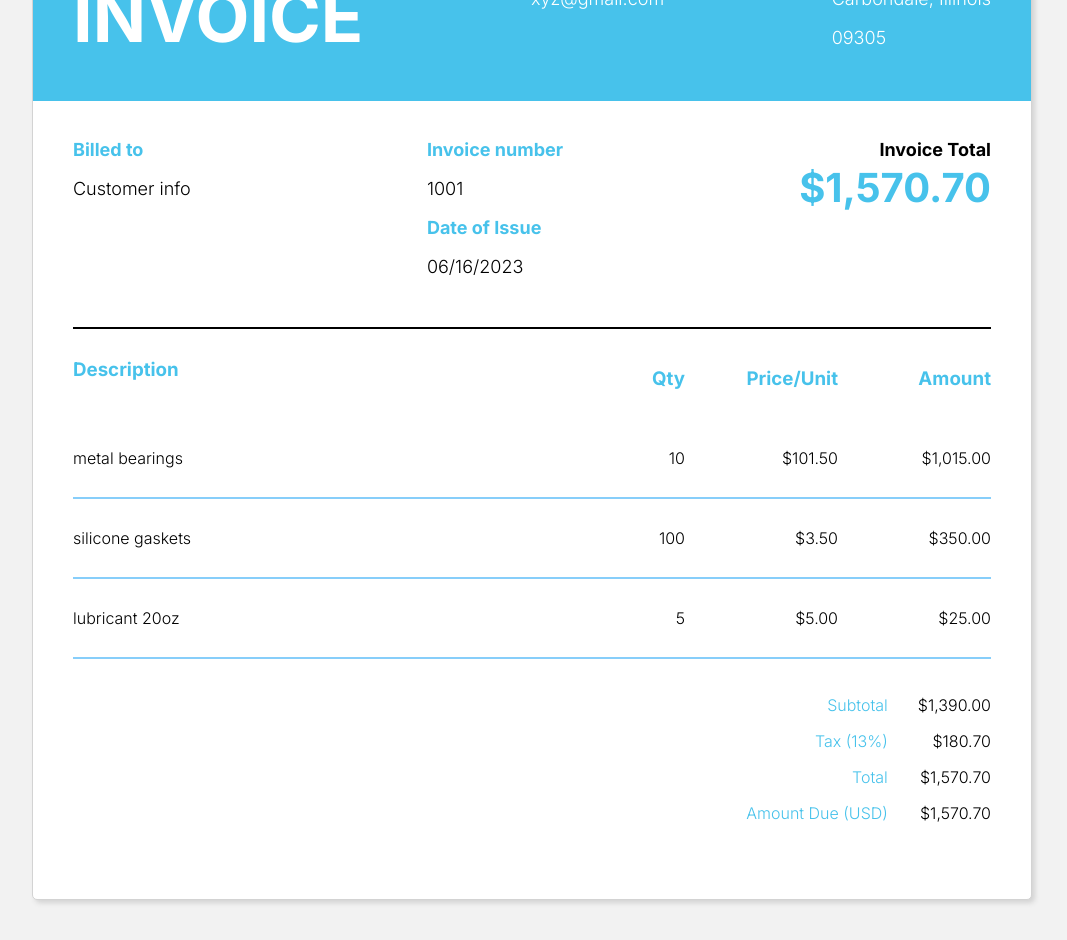
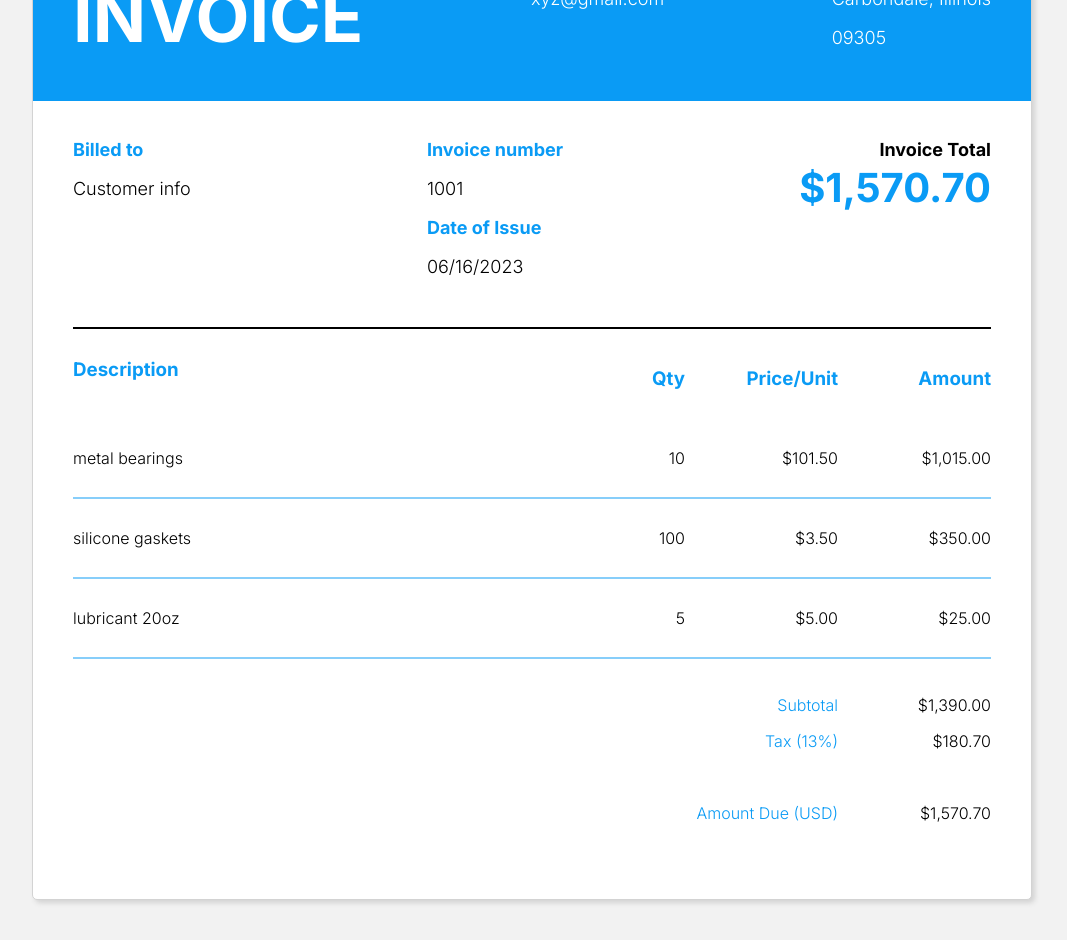
Before and after one commit to DarwinsCorn/InvoiceApp, a React (Vite) app: page /invoices/1001 in a window 1280 px wide. Shown: the part 200-1140 px from the top of the page, without its empty margins (108-1175 px from the left). Built offline with nearby package versions, Linux system fonts and the light colour scheme.

Commit message:
finished invoice and std color scheme

```diff
--- a/src/css/invdetail.module.css
+++ b/src/css/invdetail.module.css
@@ -21,7 +21,7 @@
     /* border-radius: 5px; */
     display: flex;
     justify-content: space-between;
-    background-color: hsl(195, 80%, 60%);
+    background-color: hsl(203, 92%, 50%);
     color: white;
     padding: 20px 40px;
 }
@@ -77,22 +77,21 @@
 }
 
 .lightHeaders {
-    color: hsl(195, 80%, 60%);
+    color: hsl(203, 92%, 50%);
 }
 
-.thinFont {
+.thinFont18 {
     font-size: 18px;
 }
 .boldFont {
     font-weight: bold;
 }
-.largeFont {
+.largeFont40 {
     font-size: 40px;
 }
 
-.xlargeFont {
+.xlargeFont70 {
     font-size: 70px;
-    /* border: 2px solid blue; */
 }
 
 .invWord {
@@ -101,29 +100,21 @@
 }
 
 .centerDiv {
-    /* border: 2px solid red; */
     height: 150px;
 }
 
 .invTotal {
-    /* border: 2px solid green; */
     display: flex;
     flex-direction: column;
     align-items: flex-end;
 }
 
-.invLabel {
-    /* border: 2px solid red; */
-}
-
 .invNum {
-    /* border: 2px solid blue; */
     position: relative;
     top: -55px;
 }
 
-.border {
-    /* border: 2px solid red; */
+.font22 {
     font-size: 22px;
 }
 
@@ -132,32 +123,19 @@
     margin-bottom: 0px;
 }
 
-.billedTo {
-    /* border: 2px solid red; */
-}
-
 .itemHeadings {
     border-bottom: none;
     margin-top: 10px;
 }
 
 .balances {
-    display: flex;
-    justify-content: flex-end;
+    display: grid;
+    grid-template-columns: 5fr 1fr;
     margin-bottom: 40px;
     margin-top: 20px;
-}
-
-.balHeaders {
-    /* border: 2px solid red; */
-    margin-right: 30px;
-
-}
-
-.balHeaders p {
     text-align: right;
 }
 
-.balAmts {
-    text-align: right;
+.hide {
+    opacity: 0;
 }
--- a/src/css/invoices.module.css
+++ b/src/css/invoices.module.css
@@ -10,6 +10,7 @@
     height: auto;
     width: 80vw;
     margin: 20px 20px;
+    gap: 5px;
 }
 
 .block {
--- a/src/css/vendors.module.css
+++ b/src/css/vendors.module.css
@@ -10,6 +10,7 @@
     height: auto;
     width: 80vw;
     margin: 20px 20px;
+    gap: 5px;
 }
 
 .strip {
--- a/src/pages/invoiceDetail.jsx
+++ b/src/pages/invoiceDetail.jsx
@@ -37,43 +37,43 @@ export default function InvoiceDetail() {
             <div className={classes.invoice}>
                 <section className={classes.banner}>
                     <div className={classes.centerDiv}>
-                        <p className={`${classes.border}`}>{vendDetails.name}</p>
-                        <p className={`${classes.xlargeFont} ${classes.boldFont} ${classes.invWord}`}>INVOICE</p>
+                        <p className={`${classes.font22}`}>{vendDetails.name}</p>
+                        <p className={`${classes.xlargeFont70} ${classes.boldFont} ${classes.invWord}`}>INVOICE</p>
 
                     </div>
                     <div>
-                        <p className={classes.thinFont}>{vendDetails.phone}</p>
-                        <p className={classes.thinFont}>{vendDetails.email}</p>
+                        <p className={classes.thinFont18}>{vendDetails.phone}</p>
+                        <p className={classes.thinFont18}>{vendDetails.email}</p>
                     </div>
                     <div>
-                        <p className={classes.thinFont}>{vendDetails.address.street}</p>
-                        <p className={classes.thinFont}>{vendDetails.address.city}, {vendDetails.address.state}</p>
-                        <p className={classes.thinFont}>{vendDetails.address.zip}</p>
+                        <p className={classes.thinFont18}>{vendDetails.address.street}</p>
+                        <p className={classes.thinFont18}>{vendDetails.address.city}, {vendDetails.address.state}</p>
+                        <p className={classes.thinFont18}>{vendDetails.address.zip}</p>
                     </div>
                 </section>
                 <section className={classes.bannerAndItems}>
                     <section className={classes.subBanner}>
-                        <div className={classes.billedTo}>
+                        <div >
                             <div>
-                                <p className={`${classes.lightHeaders} ${classes.thinFont} ${classes.boldFont}`}>Billed to</p>
+                                <p className={`${classes.lightHeaders} ${classes.thinFont18} ${classes.boldFont}`}>Billed to</p>
                             </div>
                             <div>
-                                <p className={classes.thinFont}>Customer info</p>
+                                <p className={classes.thinFont18}>Customer info</p>
                             </div>
                         </div>
                         <div>
                             <div>
-                                <h1 className={`${classes.lightHeaders} ${classes.thinFont} ${classes.boldFont}`}>Invoice number</h1>
-                                <p className={`${classes.thinFont}`}>{invDetails.id}</p>
+                                <h1 className={`${classes.lightHeaders} ${classes.thinFont18} ${classes.boldFont}`}>Invoice number</h1>
+                                <p className={`${classes.thinFont18}`}>{invDetails.id}</p>
                             </div>
                             <div>
-                                <p className={`${classes.lightHeaders} ${classes.thinFont} ${classes.boldFont}`}>Date of Issue</p>
-                                <p className={`${classes.thinFont}`}>{invDetails.date}</p>
+                                <p className={`${classes.lightHeaders} ${classes.thinFont18} ${classes.boldFont}`}>Date of Issue</p>
+                                <p className={`${classes.thinFont18}`}>{invDetails.date}</p>
                             </div>
                         </div>
                         <div className={classes.invTotal}>
-                            <p className={`${classes.thinFont} ${classes.invLabel} ${classes.boldFont}`}>Invoice Total</p>
-                            <p className={`${classes.lightHeaders} ${classes.largeFont} ${classes.boldFont} ${classes.invNum}`}>{currency.format(total)}</p>
+                            <p className={`${classes.thinFont18} ${classes.boldFont}`}>Invoice Total</p>
+                            <p className={`${classes.lightHeaders} ${classes.largeFont40} ${classes.boldFont} ${classes.invNum}`}>{currency.format(total)}</p>
                         </div>
                     </section>
                     <section className={`${classes.items} `}>
@@ -92,16 +92,16 @@ export default function InvoiceDetail() {
                         {items}
                     </section>
                     <section className={`${classes.balances}`}>
-                        <div className={`${classes.balHeaders}`}>
+                        <div >
                             <p className={classes.lightHeaders}>Subtotal</p>
                             <p className={classes.lightHeaders}>Tax (13%)</p>
-                            <p className={classes.lightHeaders}>Total</p>
+                            <p className={`${classes.lightHeaders} ${classes.hide}`}>Total</p>
                             <p className={classes.lightHeaders}>Amount Due (USD)</p>
                         </div>
-                        <div className={`${classes.balAmts}`}>
+                        <div >
                             <p>{currency.format(subtotal)}</p>
                             <p>{currency.format(taxed)}</p>
-                            <p>{currency.format(total)}</p>
+                            <p className={classes.hide}>{currency.format(total)}</p>
                             <p>{currency.format(total)}</p>
                         </div>
                     </section>
```
